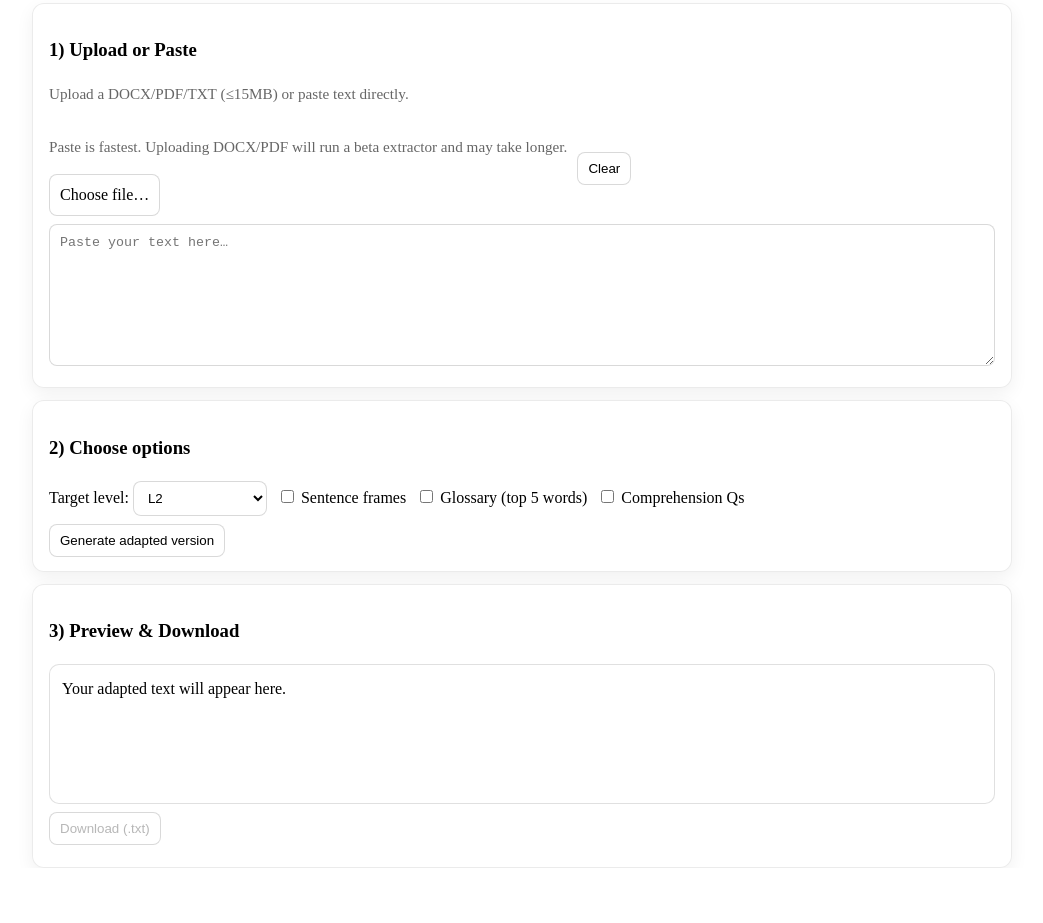
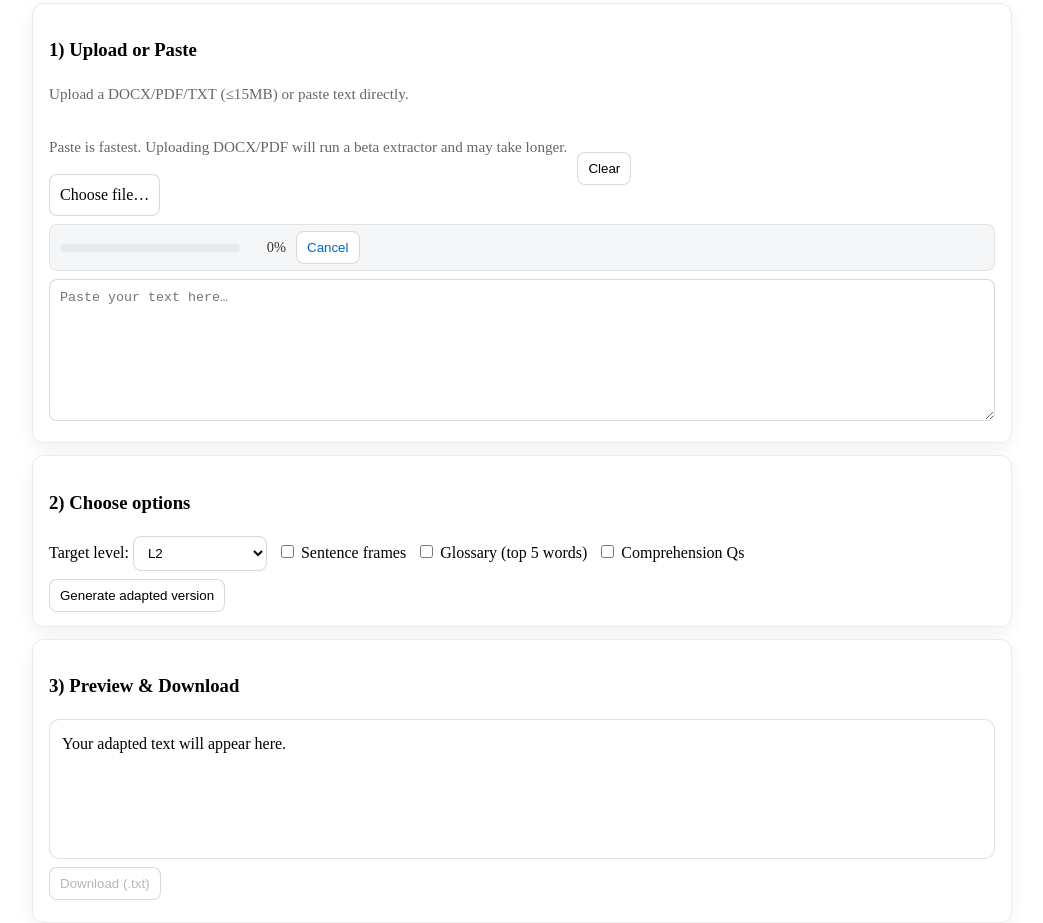
Before and after one commit to tanyaclarepearson-droid/live-multilingualhub, a plain HTML site: page index.html in a window 1280 px wide. Shown: the part 1097-2020 px from the top of the page, without its empty margins (118-1161 px from the left). Before the commit the page ends 1965 px from the top, so only its background shows below. Drawn offline with Linux system fonts and the light colour scheme.

Commit message:
Update styles.css

```diff
--- a/css/styles.css
+++ b/css/styles.css
@@ -105,3 +105,19 @@ body.dys {
 }
 #adapt-tool .preview h4 { margin: 12px 0 6px; }
 #adapt-tool .badge { display:inline-block; padding:2px 6px; border-radius:6px; background:#eef; color:#334; font-size:.85rem; margin-right:6px; }
+/* Upload progress */
+.progress {
+  display: flex; align-items: center; gap: 10px;
+  margin: 8px 0; background: #f4f6f8; border: 1px solid rgba(0,0,0,.08);
+  border-radius: 8px; padding: 6px 10px;
+}
+.progress-rail {
+  position: relative; width: 180px; height: 8px;
+  background: #e5eaf0; border-radius: 6px; overflow: hidden;
+}
+.progress-bar {
+  height: 100%; background: #4a90e2; border-radius: 6px;
+  transition: width .18s ease;
+}
+.progress-text { font-size: .9rem; color: #333; min-width: 36px; text-align: right; }
+.linklike { background: none; border: none; color: #0066cc; cursor: pointer; padding: 4px 6px; }
```
